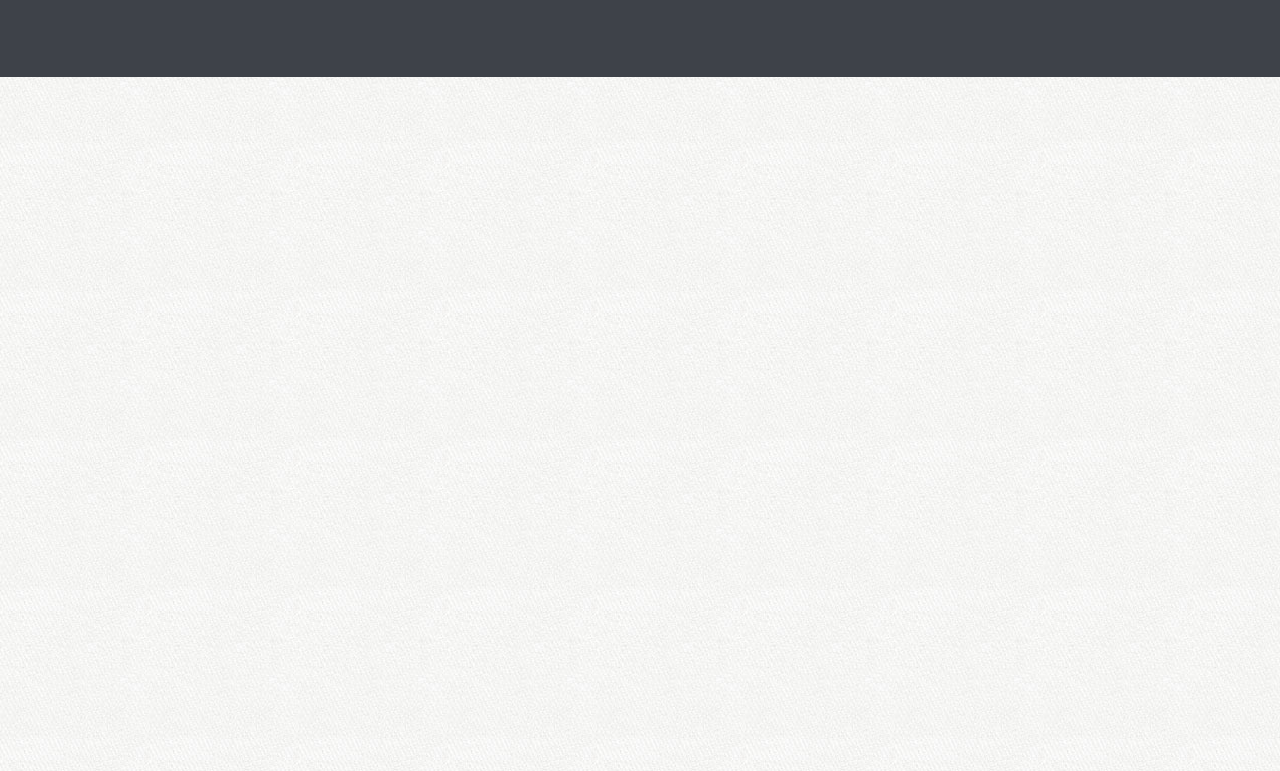
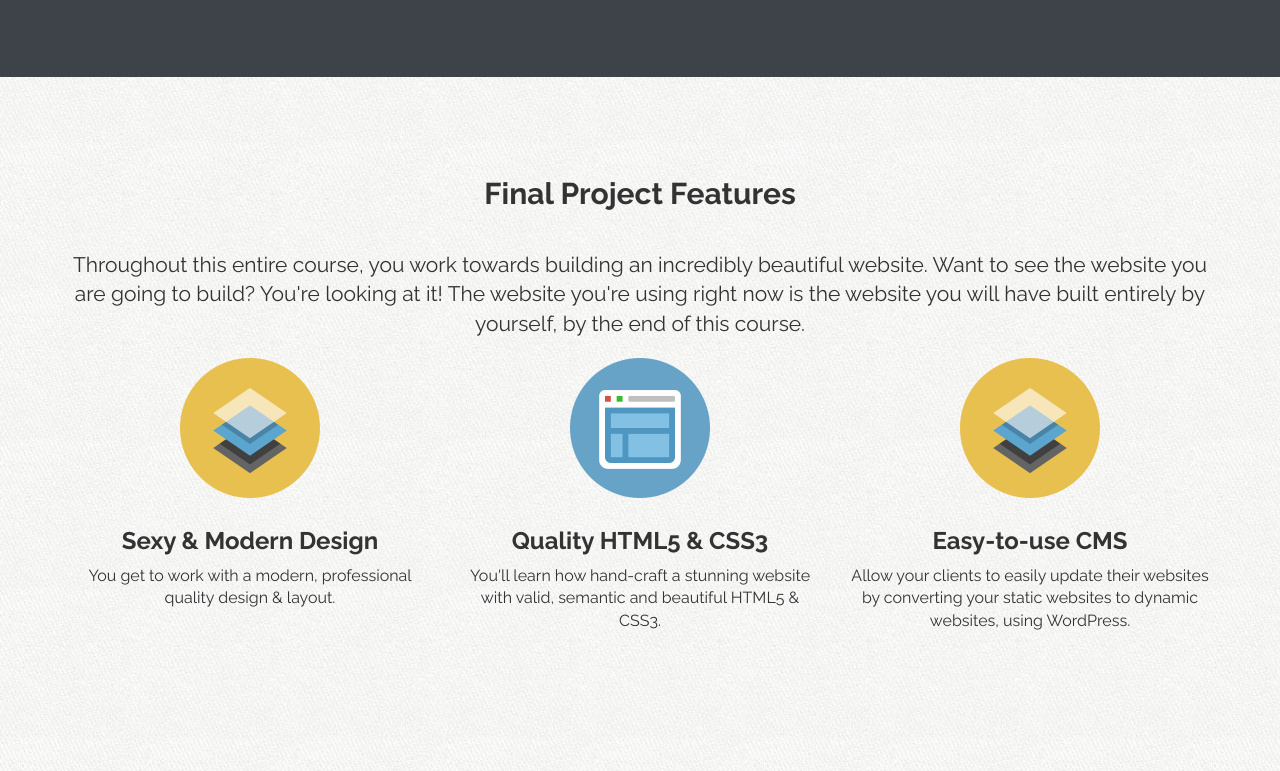
Before and after one commit to JammiM/WordPressBootstrapTheme, a plain HTML site: page index.html in a window 1280 px wide. Shown: the part 2965-3736 px from the top of the page. Drawn offline with nearby package versions, Linux system fonts and the light colour scheme.

Commit message:
Adding the project features section

```diff
--- a/assets/css/custom.css
+++ b/assets/css/custom.css
@@ -167,6 +167,12 @@ section h3 {
 	text-align: center;
 }
 
+#project-features{
+	text-align: center;
+}
+
+
+
 /* #### CUSTOM ICON SPRITES #### */
 i.ci {
 	display: inline-block;
--- a/index.html
+++ b/index.html
@@ -228,6 +228,34 @@
 	<!-- PROJECT FEATURES
 	================================================== -->
 	<section id="project-features">
+		<div class="container">
+
+			<h2>Final Project Features</h2>
+			<p class="lead">Throughout this entire course, you work towards building an incredibly beautiful website. Want to see the website you are going to build? You're looking at it! The website you're using right now is the website you will have built entirely by yourself, by the end of this course.</p>
+
+			<div class="row">
+
+				<div class="col-sm-4">
+					<img src="assets/img/icon-design.png" alt="Design">
+					<h3>Sexy &amp; Modern Design</h3>
+					<p>You get to work with a modern, professional quality design &amp; layout.</p>
+				</div><!-- col -->
+
+				<div class="col-sm-4">
+					<img src="assets/img/icon-code.png" alt="Code">
+					<h3>Quality HTML5 &amp; CSS3</h3>
+					<p>You'll learn how hand-craft a stunning website with valid, semantic and beautiful HTML5 &amp; CSS3.</p>
+				</div><!-- col -->
+
+				<div class="col-sm-4">
+					<img src="assets/img/icon-design.png" alt="Design">
+					<h3>Easy-to-use CMS</h3>
+					<p>Allow your clients to easily update their websites by converting your static websites to dynamic websites, using WordPress.</p>
+				</div><!-- col -->
+
+			</div><!-- row -->
+
+		</div>
 
 	</section><!-- project-features -->
 
```
